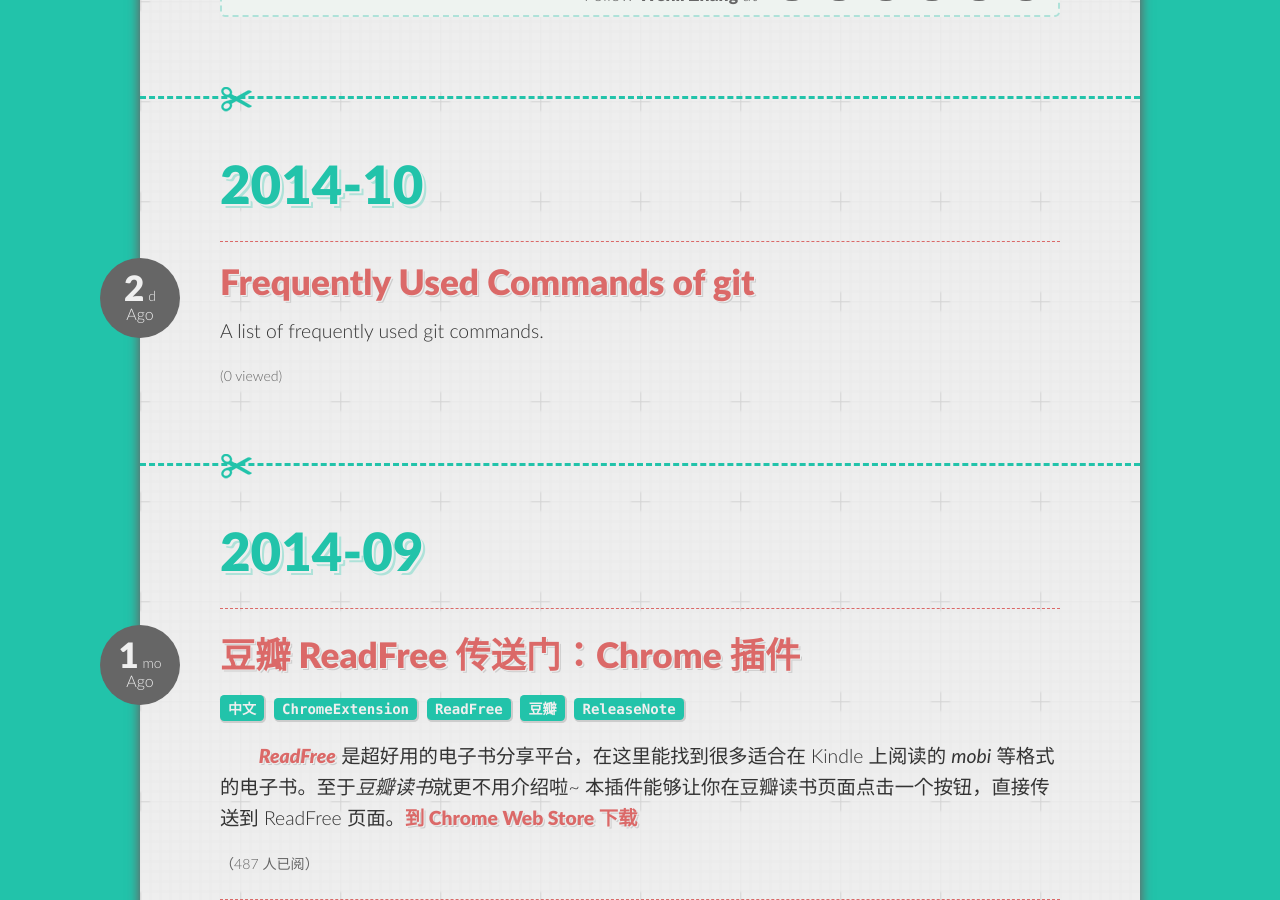
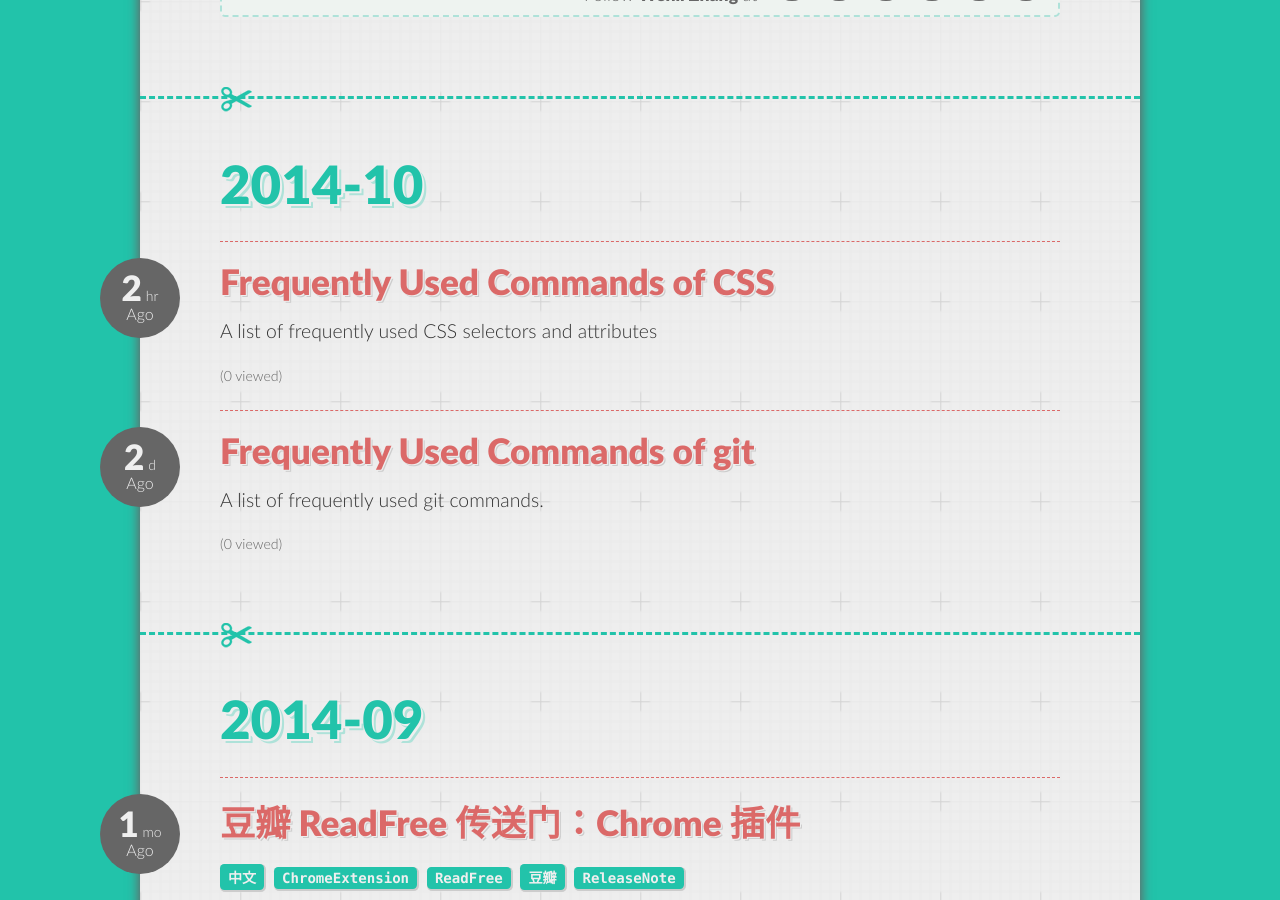
Before and after one commit to Ovilia/blog, a Jekyll site: the page built from all.html, in a window 1280 px wide and 900 px high, scrolled down 437 px. Built offline with Jekyll 4.4.1, drawn with Linux system fonts in a browser that asks for light colours; Markdown is read by kramdown in place of the engine named in the settings.

Commit message:
new note

```diff
--- /dev/null
+++ b/notes/_posts/2014-10-11-css.md
@@ -0,0 +1,29 @@
+---
+layout: post
+category: note
+title: CSS
+subtitle: Frequently Used Commands of
+excerpt: A list of frequently used CSS selectors and attributes
+time: 2014.10.11 15:10:00
+---
+
+# nth-child
+
+## Select Even Element
+
+{% highlight css %}
+:nth-child(even) {
+}
+{% endhighlight %}
+
+E.g., set the background of even lines in tables to be different than that of odd ones.
+
+{% highlight css %}
+tr {
+    background-color: red;
+}
+
+tr:nth-child(even) {
+    background-color: green;
+}
+{% endhighlight %}
```
Also changed, not shown: notes/_posts/2014-10-09-git.md (+4 -3 lines).
